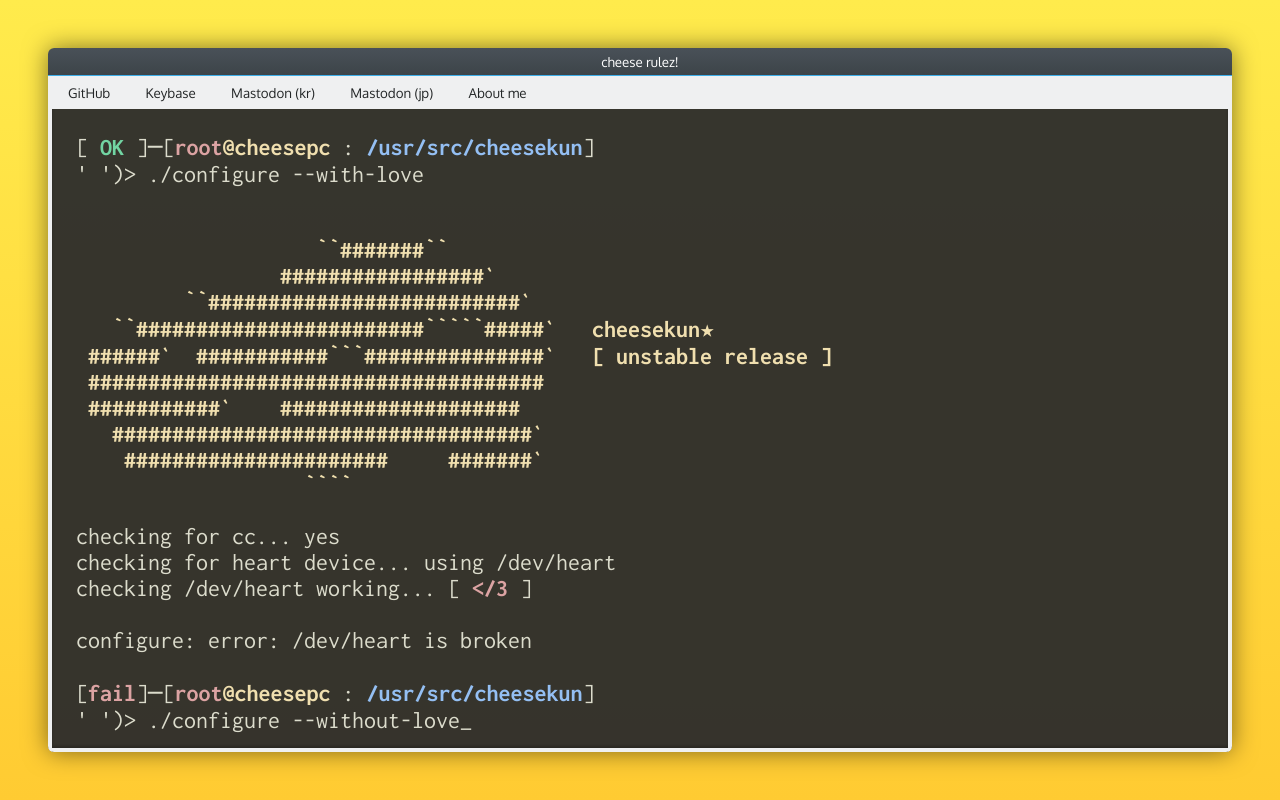
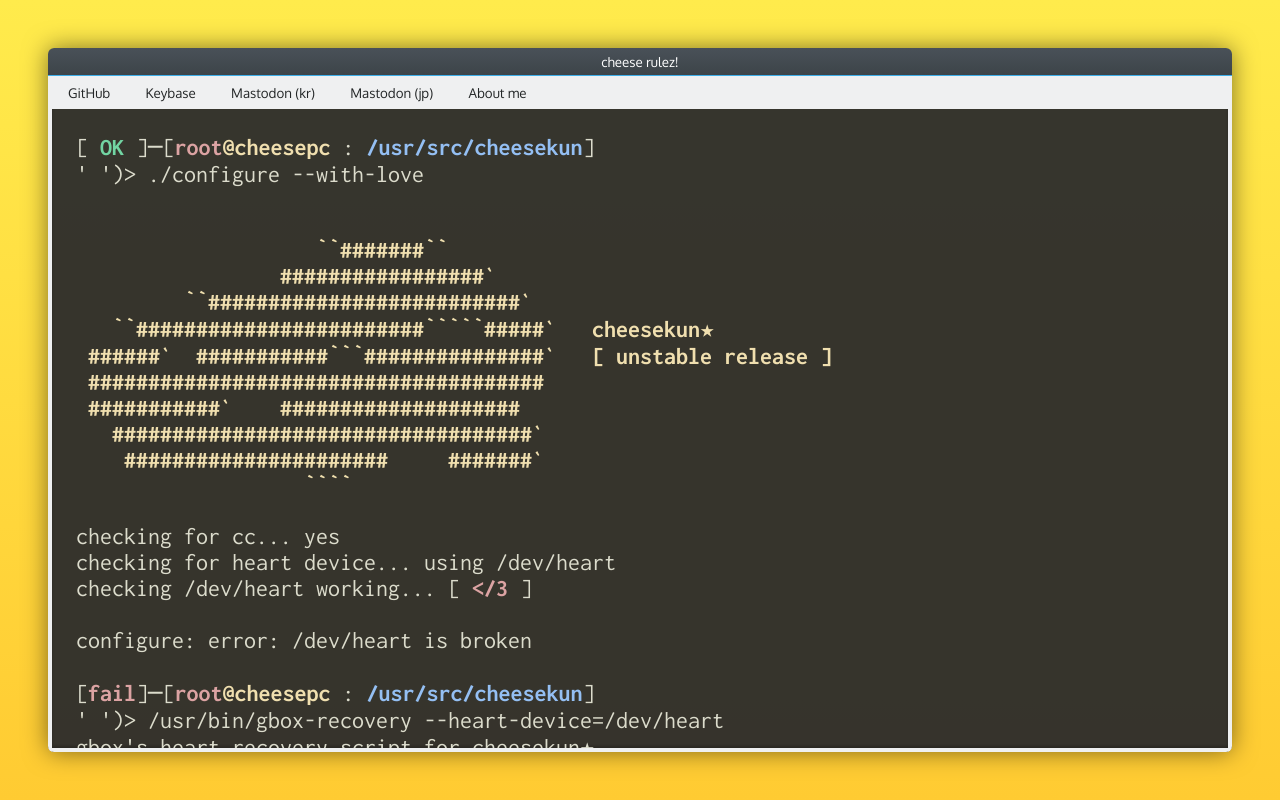
Before and after one commit to unstabler/cheesekun.me, a plain HTML site: page index.html in a window 1280 px wide. Drawn offline with Linux system fonts and the light colour scheme; a web font is replaced by a local one.

Commit message:
Recovery /dev/heart by gbox

```diff
--- a/index.html
+++ b/index.html
@@ -41,7 +41,16 @@
                 <br>
                 configure: error: /dev/heart is broken<br><br>
                 [<span class="bold color-red">fail</span>]─[<span class="bold color-red">root</span><span class="bold color-yellow">@cheesepc</span> : <span class="bold color-blue">/usr/src/cheesekun</span>]<br>
-                ' ')&gt; ./configure --without-love_<br>
+                ' ')&gt; /usr/bin/gbox-recovery --heart-device=/dev/heart<br>
+                gbox's heart recovery script for cheesekun★<br>
+                <br>
+                analysis /dev/heart... [ 100% ]<br>
+                recovery /dev/heart using <span class="bold color-green">/usr/lib/gbox-heart.so</span> [ 100% ]<br>
+                <br>
+                ' ']> &lt;3 !(' '<br>
+                <br>
+                [ <span class="bold color-green">OK</span> ]─[<span class="bold color-red">root</span><span class="bold color-yellow">@cheesepc</span> : <span class="bold color-blue">/usr/src/cheesekun</span>]<br>
+                ' ')&gt; CPPFLAGS=-lgbox ./configure --with-love_<br>
 
             </code>
         </main>
```
